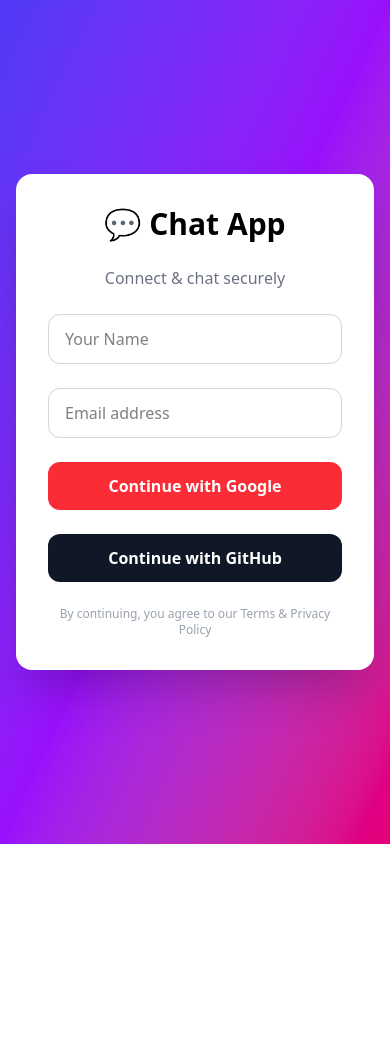
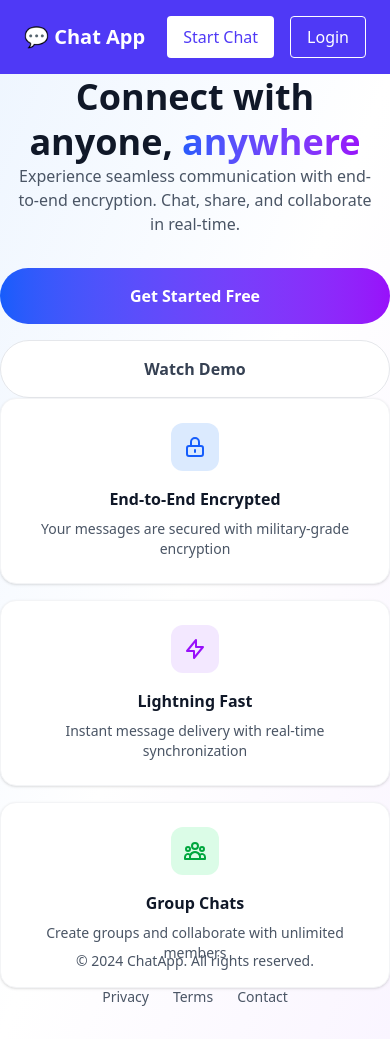
Before and after one commit to rohitdevelop/chat_app, a Next.js app: page / in a window 390 px wide. Before the commit the page ends 844 px from the top, so only its background shows below. Built offline with nearby package versions, Linux system fonts and the light colour scheme; no server answers.

Commit message:
authentication ande ui done

```diff
--- /dev/null
+++ b/src/app/(auth)/login/page.tsx
@@ -0,0 +1,5 @@
+import LoginModel from "../../../components/auth/LoginModel";
+
+export default function LoginPage() {
+  return <LoginModel />;
+}
--- /dev/null
+++ b/src/app/chat/page.tsx
@@ -0,0 +1,87 @@
+"use client";
+import { Session } from "inspector";
+import { signIn, useSession, signOut } from "next-auth/react";
+import { useState } from "react";
+
+const users = [
+  { id: 1, name: "Rahul", lastMsg: "Hey bro!" },
+  { id: 2, name: "Amit", lastMsg: "Kaise ho?" },
+  { id: 3, name: "Neha", lastMsg: "Call me" },
+];
+
+const messagesData: any = {
+  1: [
+    { from: "me", text: "Hi Rahul" },
+    { from: "other", text: "Hey bro!" },
+  ],
+  2: [{ from: "other", text: "Kaise ho?" }],
+  3: [{ from: "me", text: "Hi Neha" }],
+};
+
+export default function ChatPage() {
+  const [selectedUser, setSelectedUser] = useState<any>(users[0]);
+  const [message, setMessage] = useState("");
+const {data: session, status} = useSession();
+  return (
+    <div className="h-screen flex bg-gray-100">
+
+      {/* LEFT SIDEBAR */}
+      <div className="w-1/3 md:w-1/4 bg-white border-r hidden md:block">
+        <div className="p-4 font-bold text-lg border-b">Chats <span className="text-green-700">{session?.user?.email}</span></div>
+
+        {users.map((user) => (
+          <div
+            key={user.id}
+            onClick={() => setSelectedUser(user)}
+            className={`p-4 cursor-pointer hover:bg-gray-100 ${
+              selectedUser.id === user.id && "bg-gray-200"
+            }`}
+          >
+            <h3 className="font-semibold">{user.name}</h3>
+            <p className="text-sm text-gray-500 truncate">
+              {user.lastMsg}
+            </p>
+          </div>
+        ))}
+      </div>
+
+      {/* CHAT AREA */}
+      <div className="flex-1 flex flex-col">
+
+        {/* HEADER */}
+        <div className="p-4 bg-white border-b font-semibold">
+          {selectedUser.name}
+        </div>
+
+        {/* MESSAGES */}
+        <div className="flex-1 p-4 overflow-y-auto space-y-3">
+          {messagesData[selectedUser.id]?.map((msg: any, index: number) => (
+            <div
+              key={index}
+              className={`max-w-xs px-4 py-2 rounded-lg text-sm ${
+                msg.from === "me"
+                  ? "ml-auto bg-green-500 text-white"
+                  : "bg-gray-200"
+              }`}
+            >
+              {msg.text}
+            </div>
+          ))}
+        </div>
+
+        {/* INPUT */}
+        <div className="p-4 bg-white border-t flex gap-2">
+          <input
+            value={message}
+            onChange={(e) => setMessage(e.target.value)}
+            placeholder="Type a message"
+            className="flex-1 border rounded-full px-4 py-2 focus:outline-none"
+          />
+          <button className="bg-green-500 text-white px-4 rounded-full">
+            Send
+          </button>
+        </div>
+      </div>
+    </div>
+  );
+}
--- a/src/app/layout.tsx
+++ b/src/app/layout.tsx
@@ -1,6 +1,7 @@
 import type { Metadata } from "next";
 import "./globals.css";
 import Session from "../context/Sessions";
+import Navbar from "../components/Navbar";
 export const metadata: Metadata = {
   title: "Create Next App",
   description: "Generated by create next app",
@@ -14,7 +15,10 @@ export default function RootLayout({
   return (
     <html lang="en">
       <body>
-        <Session>{children}</Session>
+        <Session>
+          <Navbar />
+          {children}
+          </Session>
       </body>
     </html>
   );
--- a/src/components/Home.tsx
+++ b/src/components/Home.tsx
@@ -1,66 +1,80 @@
-"use client";
+export default function Home() {
+  return (
+    <div className="min-h-screen bg-linear-to-br from-blue-50 via-white to-purple-50">
 
-import { signIn, useSession, signOut } from "next-auth/react";
 
-export default function LoginCard() {
-  const { data: session, status } = useSession();
+      {/* Hero Section */}
+      <main className="w-full h-screen">
+        <div className="text-center max-w-3xl mx-auto">
 
-  if (status === "loading") return <p className="text-center mt-10">Loading...</p>;
 
-  if (session) {
-    return (
-      <div className="flex flex-col items-center justify-center min-h-screen bg-gradient-to-br from-indigo-600 via-purple-600 to-pink-600 px-4">
-        <div className="bg-white p-8 rounded-2xl shadow-2xl w-full max-w-md text-center space-y-4">
-          <h1 className="text-2xl font-bold">💬 Chat App</h1>
-          <p className="text-gray-600">Signed in as {session.user?.email}</p>
-          <button
-            onClick={() => signOut()}
-            className="w-full py-3 bg-red-500 text-white rounded-xl font-semibold hover:bg-red-600 transition"
-          >
-            Sign Out
-          </button>
+          {/* Main Heading */}
+          <h1 className="text-4xl sm:text-5xl md:text-6xl font-bold text-gray-900  sm:mb-6 leading-tight">
+            Connect with anyone,
+            <span className="bg-linear-to-r from-blue-600 to-purple-600 bg-clip-text text-transparent"> anywhere</span>
+          </h1>
+
+          {/* Subheading */}
+          <p className="text-base sm:text-lg md:text-xl text-gray-600 mb-8 sm:mb-10 max-w-2xl mx-auto px-4">
+            Experience seamless communication with end-to-end encryption. Chat, share, and collaborate in real-time.
+          </p>
+
+          {/* CTA Buttons */}
+          <div className="flex flex-col sm:flex-row items-center justify-center gap-4">
+            <button className="w-full sm:w-auto px-8 py-4 bg-linear-to-r from-blue-600 to-purple-600 text-white rounded-full font-semibold hover:shadow-xl hover:scale-105 transition-all">
+              Get Started Free
+            </button>
+            <button className="w-full sm:w-auto px-8 py-4 bg-white text-gray-700 rounded-full font-semibold hover:shadow-lg transition-all border border-gray-200">
+              Watch Demo
+            </button>
+          </div>
+
+          {/* Feature Cards */}
+          <div className="grid grid-cols-1 sm:grid-cols-3 gap-4 sm:gap-6  sm:mt-20">
+            <div className="bg-white rounded-2xl p-6 shadow-sm hover:shadow-md transition-shadow border border-gray-100">
+              <div className="w-12 h-12 bg-blue-100 rounded-xl flex items-center justify-center mb-4 mx-auto">
+                <svg className="w-6 h-6 text-blue-600" fill="none" stroke="currentColor" viewBox="0 0 24 24">
+                  <path strokeLinecap="round" strokeLinejoin="round" strokeWidth={2} d="M12 15v2m-6 4h12a2 2 0 002-2v-6a2 2 0 00-2-2H6a2 2 0 00-2 2v6a2 2 0 002 2zm10-10V7a4 4 0 00-8 0v4h8z" />
+                </svg>
+              </div>
+              <h3 className="font-semibold text-gray-900 mb-2">End-to-End Encrypted</h3>
+              <p className="text-sm text-gray-600">Your messages are secured with military-grade encryption</p>
+            </div>
+
+            <div className="bg-white rounded-2xl p-6 shadow-sm hover:shadow-md transition-shadow border border-gray-100">
+              <div className="w-12 h-12 bg-purple-100 rounded-xl flex items-center justify-center mb-4 mx-auto">
+                <svg className="w-6 h-6 text-purple-600" fill="none" stroke="currentColor" viewBox="0 0 24 24">
+                  <path strokeLinecap="round" strokeLinejoin="round" strokeWidth={2} d="M13 10V3L4 14h7v7l9-11h-7z" />
+                </svg>
+              </div>
+              <h3 className="font-semibold text-gray-900 mb-2">Lightning Fast</h3>
+              <p className="text-sm text-gray-600">Instant message delivery with real-time synchronization</p>
+            </div>
+
+            <div className="bg-white rounded-2xl p-6 shadow-sm hover:shadow-md transition-shadow border border-gray-100">
+              <div className="w-12 h-12 bg-green-100 rounded-xl flex items-center justify-center mb-4 mx-auto">
+                <svg className="w-6 h-6 text-green-600" fill="none" stroke="currentColor" viewBox="0 0 24 24">
+                  <path strokeLinecap="round" strokeLinejoin="round" strokeWidth={2} d="M17 20h5v-2a3 3 0 00-5.356-1.857M17 20H7m10 0v-2c0-.656-.126-1.283-.356-1.857M7 20H2v-2a3 3 0 015.356-1.857M7 20v-2c0-.656.126-1.283.356-1.857m0 0a5.002 5.002 0 019.288 0M15 7a3 3 0 11-6 0 3 3 0 016 0zm6 3a2 2 0 11-4 0 2 2 0 014 0zM7 10a2 2 0 11-4 0 2 2 0 014 0z" />
+                </svg>
+              </div>
+              <h3 className="font-semibold text-gray-900 mb-2">Group Chats</h3>
+              <p className="text-sm text-gray-600">Create groups and collaborate with unlimited members</p>
+            </div>
+          </div>
         </div>
-      </div>
-    );
-  }
+      </main>
 
-  return (
-    <div className="flex flex-col items-center justify-center min-h-screen bg-gradient-to-br from-indigo-600 via-purple-600 to-pink-600 px-4">
-      <div className="bg-white p-8 rounded-2xl shadow-2xl w-full max-w-md space-y-6">
-        <h1 className="text-3xl font-bold text-center">💬 Chat App</h1>
-        <p className="text-gray-500 text-center">Connect & chat securely</p>
-
-        {/* Optional Inputs (UI only) */}
-        <input
-          type="text"
-          placeholder="Your Name"
-          className="w-full px-4 py-3 rounded-xl border border-gray-300 focus:outline-none focus:ring-2 focus:ring-indigo-500"
-        />
-        <input
-          type="email"
-          placeholder="Email address"
-          className="w-full px-4 py-3 rounded-xl border border-gray-300 focus:outline-none focus:ring-2 focus:ring-indigo-500"
-        />
-
-        {/* OAuth Buttons */}
-        <button
-          onClick={() => signIn("google")}
-          className="w-full py-3 bg-red-500 text-white rounded-xl font-semibold hover:bg-red-600 transition"
-        >
-          Continue with Google
-        </button>
-
-        <button
-          onClick={() => signIn("github")}
-          className="w-full py-3 bg-gray-900 text-white rounded-xl font-semibold hover:bg-gray-800 transition"
-        >
-          Continue with GitHub
-        </button>
-
-        <p className="text-xs text-center text-gray-400">
-          By continuing, you agree to our Terms & Privacy Policy
-        </p>
-      </div>
+      {/* Footer */}
+      <footer className="max-w-6xl mx-auto px-4 sm:px-6 py-8 border-t border-gray-200 ">
+        <div className="flex flex-col sm:flex-row items-center justify-between gap-4 text-sm text-gray-600">
+          <p>© 2024 ChatApp. All rights reserved.</p>
+          <div className="flex gap-6">
+            <a href="#" className="hover:text-gray-900 transition-colors">Privacy</a>
+            <a href="#" className="hover:text-gray-900 transition-colors">Terms</a>
+            <a href="#" className="hover:text-gray-900 transition-colors">Contact</a>
+          </div>
+        </div>
+      </footer>
     </div>
   );
 }
--- /dev/null
+++ b/src/components/Navbar.tsx
@@ -0,0 +1,36 @@
+"use client";
+
+import { signIn, signOut, useSession } from "next-auth/react";
+import { useRouter } from "next/navigation";
+
+export default function Navbar() {
+  const { data: session } = useSession();
+  const router = useRouter();
+
+  const handleStartChat = () => {
+    if (!session) router.push("/login");
+    else router.push("/chat");
+  };
+
+  return (
+    <nav className="flex justify-between items-center px-6 py-4 bg-indigo-600 text-white">
+      <h1 className="font-bold text-xl">💬 Chat App</h1>
+
+      <div className="flex gap-4">
+        <button onClick={handleStartChat} className="bg-white text-indigo-600 px-4 py-2 rounded">
+          Start Chat
+        </button>
+
+        {!session ? (
+          <button onClick={() => router.push("/login")} className="border px-4 py-2 rounded">
+            Login
+          </button>
+        ) : (
+          <button onClick={() => signOut()} className="border px-4 py-2 rounded">
+            Logout
+          </button>
+        )}
+      </div>
+    </nav>
+  );
+}
--- a/src/components/auth/LoginModel.tsx
+++ b/src/components/auth/LoginModel.tsx
@@ -1,46 +1,56 @@
 "use client";
 
-import React, { useState } from "react";
+import ChatPage from "@/src/app/chat/page";
+import { signIn, useSession,} from "next-auth/react";
 
-const EmailPage = () => {
-  const [email, setEmail] = useState("");
+export default function LoginCard() {
+  const { data: session, status } = useSession();
 
-  const handleSubmit = () => {
-    if (!email) {
-      alert("Please enter your email");
-      return;
-    }
-    console.log("Email:", email);
-  };
+  if (status === "loading") return <p className="text-center mt-10">Loading...</p>;
+
+  if (session) {
+    return (
+       <ChatPage />
+    );
+  }
 
   return (
-    <div className="min-h-screen flex items-center justify-center bg-gray-100">
-      <div className="w-full max-w-md bg-white rounded-2xl shadow-lg p-8">
-        <h2 className="text-2xl font-bold text-center text-gray-800 mb-6">
-          Sign in with Email
-        </h2>
+    <div className="flex flex-col items-center justify-center h-[89vh] bg-linear-to-br from-blue-50 via-white to-purple-50 px-4">
+      <div className="bg-white p-8 rounded-2xl shadow-2xl w-full max-w-md space-y-6">
+        <h1 className="text-3xl font-bold text-center">💬 Chat App</h1>
+        <p className="text-gray-500 text-center">Connect & chat securely</p>
 
+        {/* Optional Inputs (UI only) */}
+        <input
+          type="text"
+          placeholder="Your Name"
+          className="w-full px-4 py-3 rounded-xl border border-gray-300 focus:outline-none focus:ring-2 focus:ring-indigo-500"
+        />
         <input
           type="email"
-          placeholder="Enter your email"
-          value={email}
-          onChange={(e) => setEmail(e.target.value)}
-          className="w-full px-4 py-3 border rounded-xl focus:outline-none focus:ring-2 focus:ring-blue-500"
+          placeholder="Email address"
+          className="w-full px-4 py-3 rounded-xl border border-gray-300 focus:outline-none focus:ring-2 focus:ring-indigo-500"
         />
 
+        {/* OAuth Buttons */}
         <button
-          onClick={handleSubmit}
-          className="w-full mt-4 bg-blue-600 hover:bg-blue-700 text-white font-semibold py-3 rounded-xl transition"
+          onClick={() => signIn("google")}
+          className="w-full py-3 bg-red-500 text-white rounded-xl font-semibold hover:bg-red-600 transition"
         >
-          Continue
+          Continue with Google
         </button>
 
-        <p className="text-sm text-center text-gray-500 mt-4">
-          We’ll send you a magic link to sign in.
+        <button
+          onClick={() => signIn("github")}
+          className="w-full py-3 bg-gray-900 text-white rounded-xl font-semibold hover:bg-gray-800 transition"
+        >
+          Continue with GitHub
+        </button>
+
+        <p className="text-xs text-center text-gray-400">
+          By continuing, you agree to our Terms & Privacy Policy
         </p>
       </div>
     </div>
   );
-};
-
-export default EmailPage;
+}
```
